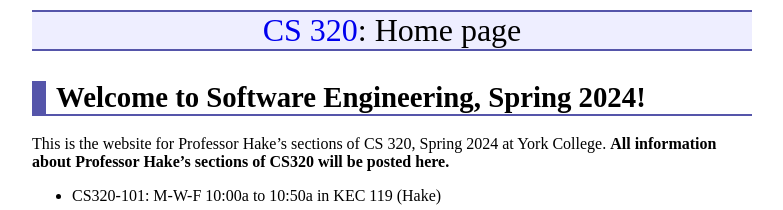
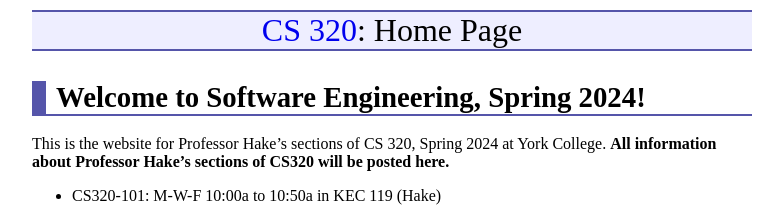
Before and after one commit to ycpcs/cs320-spring2024, a Jekyll site: the page built from index.md, in a window 1280 px wide. Shown: the top 210 px of the page, without its empty margins (248-1031 px from the left). Built offline with Jekyll 4.4.1, drawn with Linux system fonts in a browser that asks for light colours.

Commit message:
one last edit

```diff
--- a/index.md
+++ b/index.md
@@ -1,6 +1,6 @@
 ---
 layout: default
-title: Home page
+title: Home Page
 ---
 
 # Welcome to Software Engineering, Spring 2024!
```
